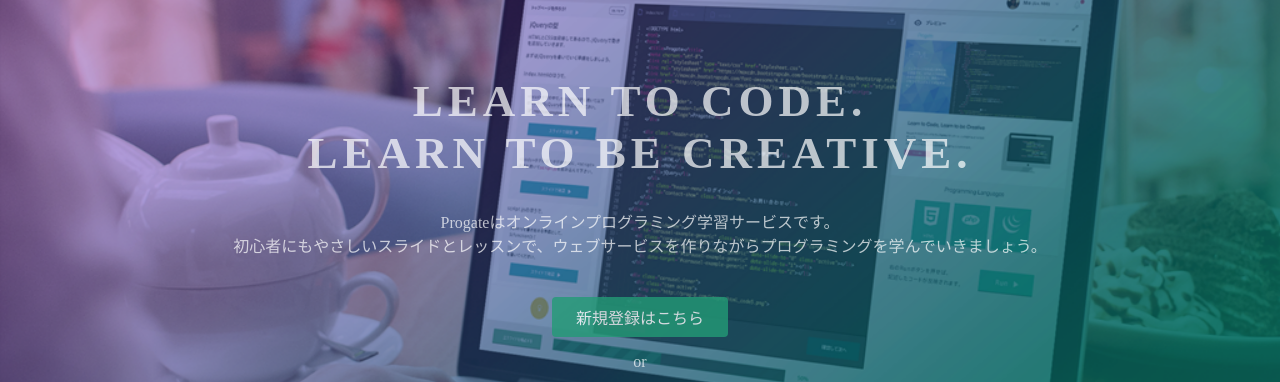
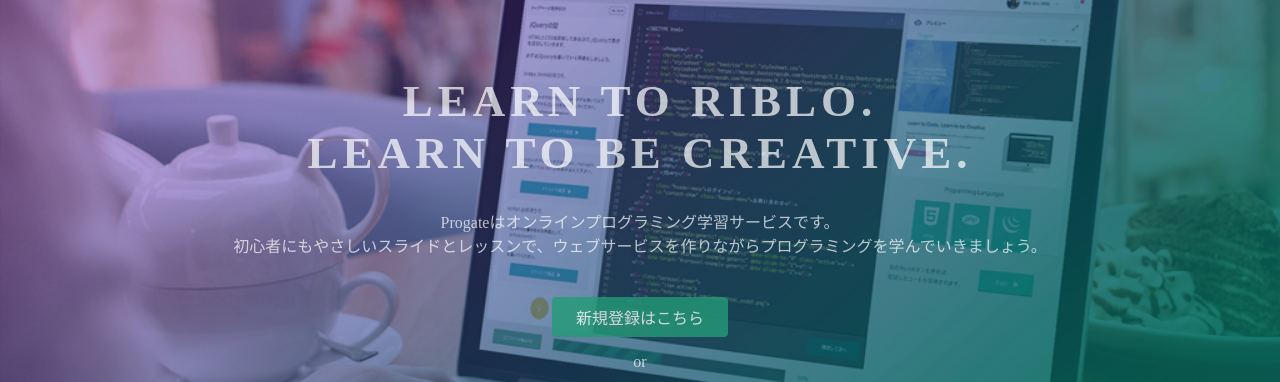
Before and after one commit to riblong/riblong.github.io, a plain HTML site: page index.html in a window 1280 px wide. Shown: the part 135-517 px from the top of the page. Drawn offline with Linux system fonts and the light colour scheme.

Commit message:
Update index.html

```diff
--- a/index.html
+++ b/index.html
@@ -23,7 +23,7 @@
   </header>
   <div class="top-wrapper">
     <div class="container">
-      <h1>LEARN TO CODE.<br>LEARN TO BE CREATIVE.</h1>
+      <h1>LEARN TO RIBLO.<br>LEARN TO BE CREATIVE.</h1>
       <p>Progateはオンラインプログラミング学習サービスです。<br>初心者にもやさしいスライドとレッスンで、ウェブサービスを作りながらプログラミングを学んでいきましょう。</p>
       <div class="btn-wrapper">
         <a href="#" class="btn signup">新規登録はこちら</a>
```
